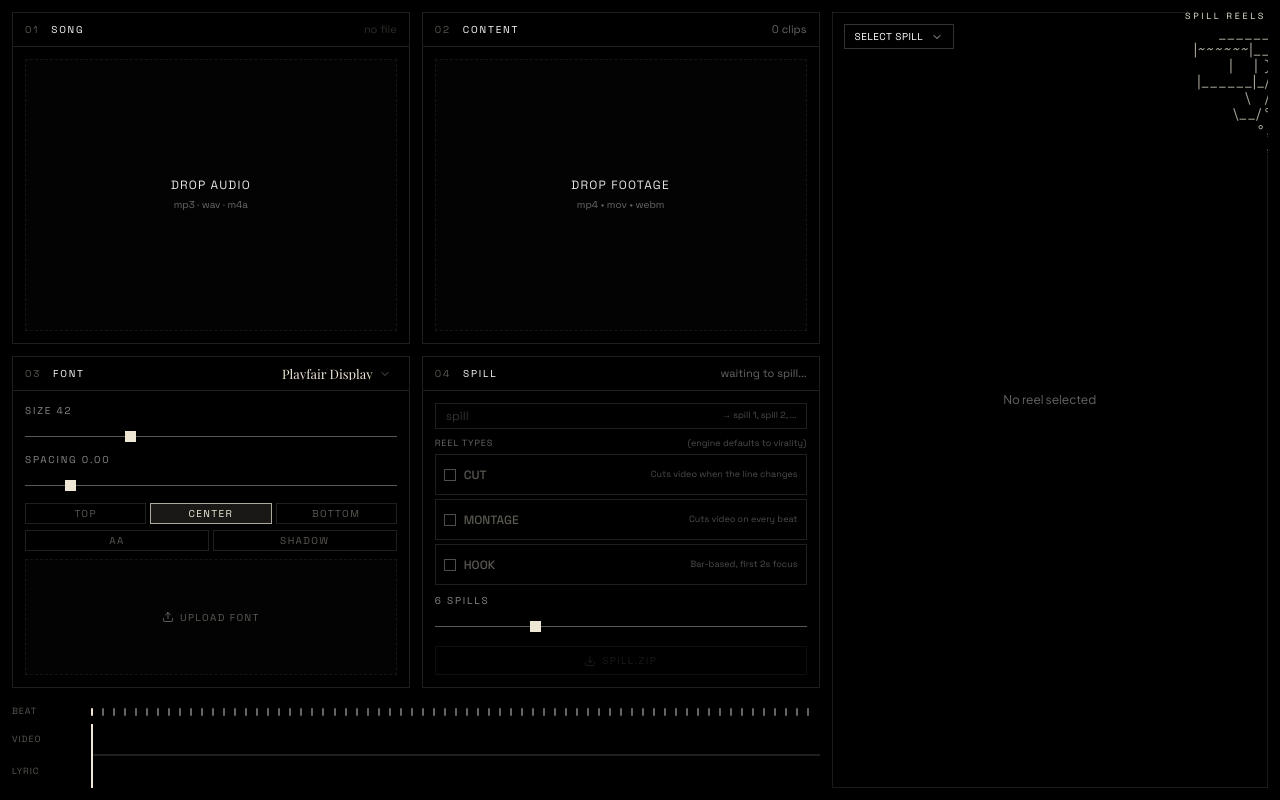
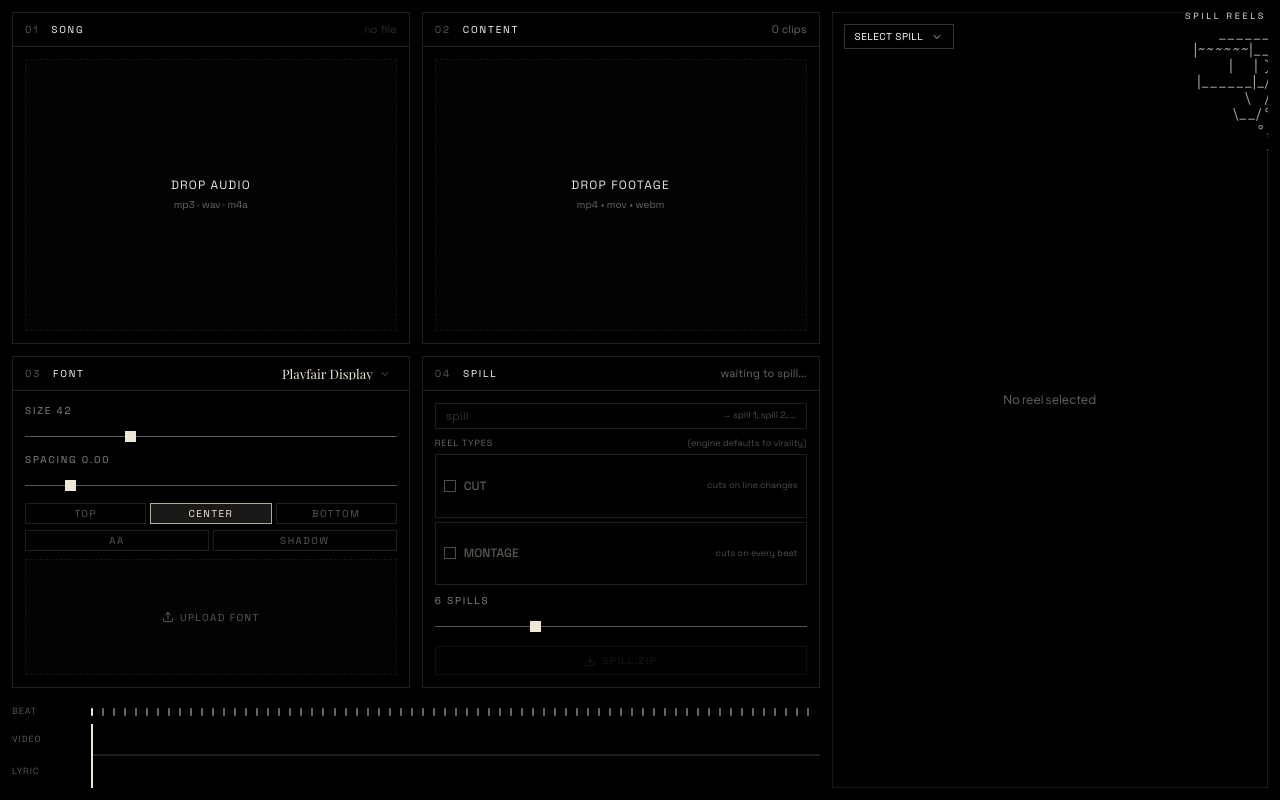
Before and after one commit to joshorwhatever/reel-spill, a Next.js app: page / in a window 1280 px wide. Built offline with nearby package versions, Linux system fonts and the light colour scheme; a web font is replaced by a local one.

Commit message:
feat: remove 'hook' mode from ALL_MODES and update descriptions

```diff
--- a/components/output-panel.tsx
+++ b/components/output-panel.tsx
@@ -21,7 +21,7 @@ interface OutputPanelProps {
   status?: SpillStatus
 }
 
-const ALL_MODES: ReelMode[] = ['cut', 'montage', 'hook']
+const ALL_MODES: ReelMode[] = ['cut', 'montage']
 
 const MODE_LABEL: Record<Exclude<ReelMode, null>, string> = {
   cut: 'CUT',
@@ -30,9 +30,9 @@ const MODE_LABEL: Record<Exclude<ReelMode, null>, string> = {
 }
 
 const MODE_DESC: Record<Exclude<ReelMode, null>, string> = {
-  cut: 'Cuts video when the line changes',
+  cut: 'cuts on line changes',
   hook: 'Bar-based, first 2s focus',
-  montage: 'Cuts video on every beat',
+  montage: 'cuts on every beat',
 }
 
 export function OutputPanel({
```
